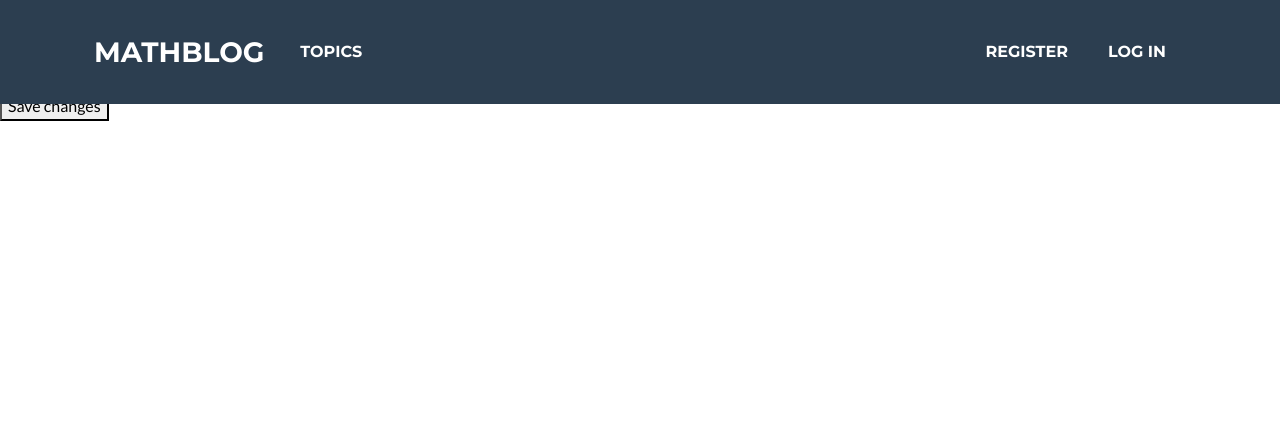
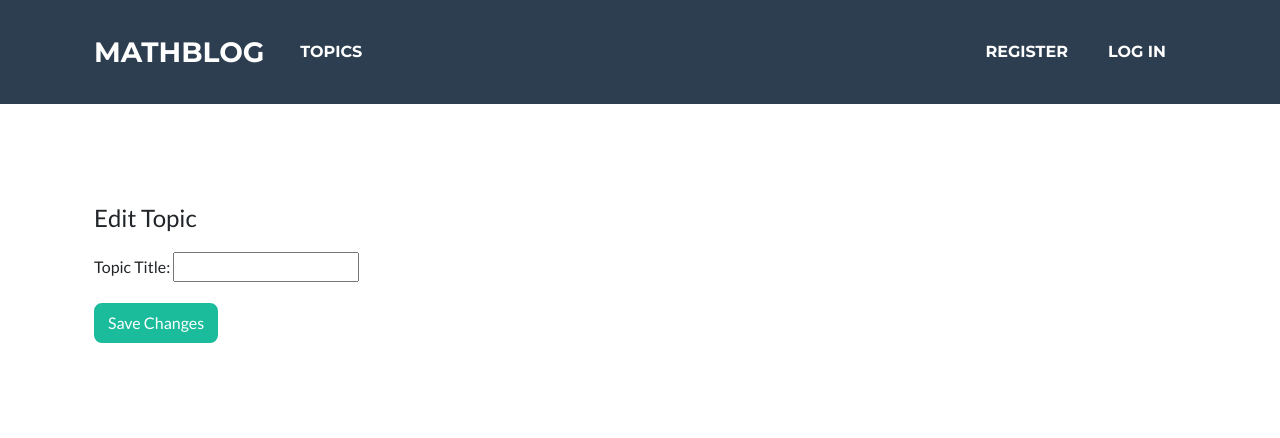
Before and after one commit to fvea/Mathblog, a Django app: template blog_QA/templates/blog_QA/edit_topic.html in a window 1280 px wide. Shown: the top 438 px of the page. Run offline with Django 3.2, Linux system fonts and the light colour scheme; the template is opened without the code that fills it: values that come from a table or form of the project are taken from there, others are empty; some libraries are stand-ins or nearby versions.

Commit message:
edit topic page updated

```diff
--- a/blog_QA/templates/blog_QA/edit_topic.html
+++ b/blog_QA/templates/blog_QA/edit_topic.html
@@ -2,13 +2,18 @@
 
 {% block content %}
 
-  <p>Edit Topic:</p>
+  <header class="masthead bg-tertiary text-black ">
+    <div class="container d-flex flex-column">
+      <p class="masthead-subheading font-weight-light mb-3">
+        <b>Edit Topic</b></p>
 
-  <form action="{% url 'blog_QA:edit_topic' topic.id %}" method="POST">
-    {% csrf_token %}
-    {{ form.media }}
-    {{ form.as_p }}
-    <button name="submit">Save changes</button>
-  </form>
+      <form action="{% url 'blog_QA:new_topic' %}" method="POST">
+          {% csrf_token %}
+          {{ form.media }}
+          {{ form.as_p }}
+          <button class="btn btn-primary" name="submit">Save Changes</button>
+      </form>
+    </div>
+  </header>
 
 {% endblock content %}
```
